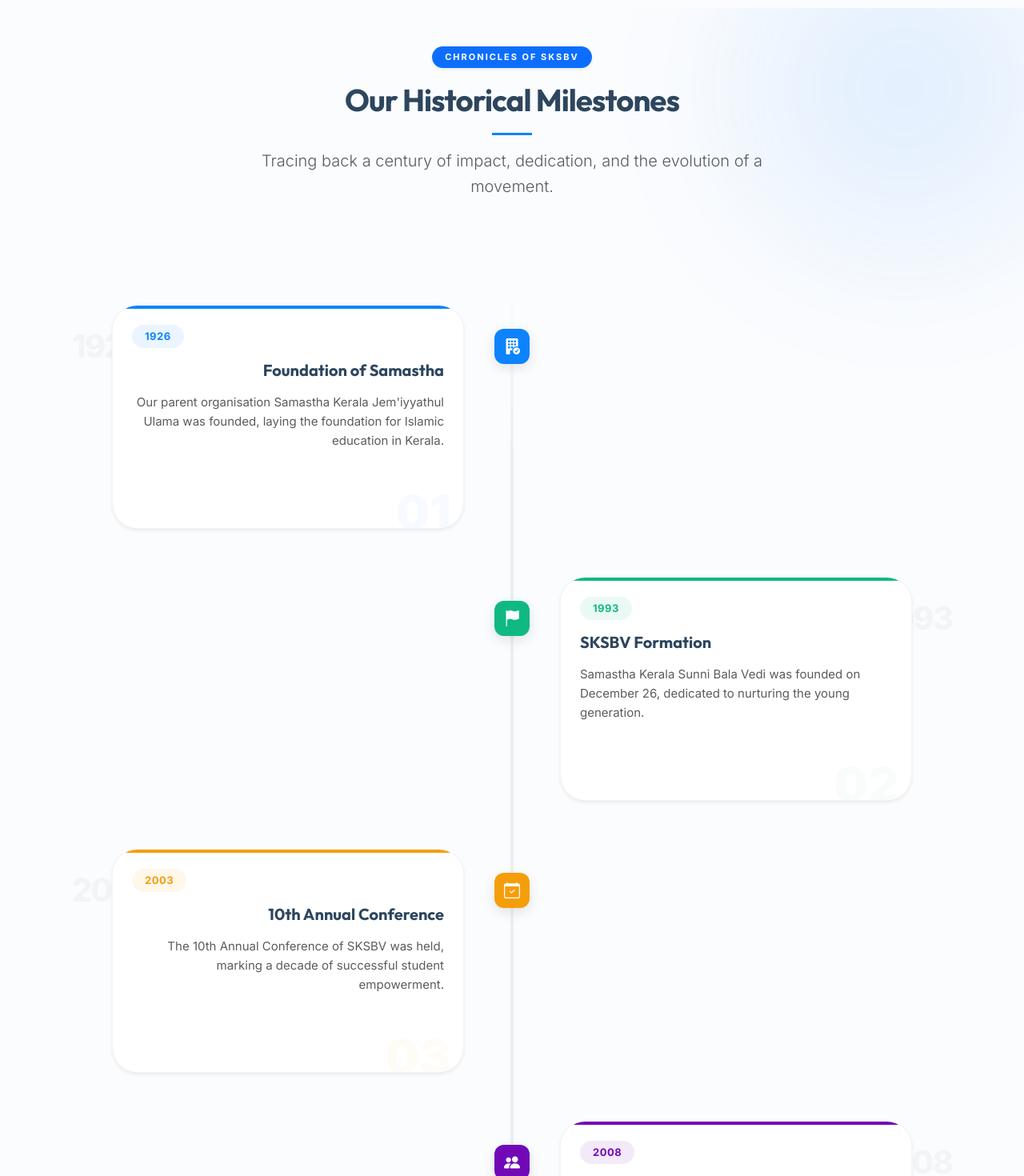
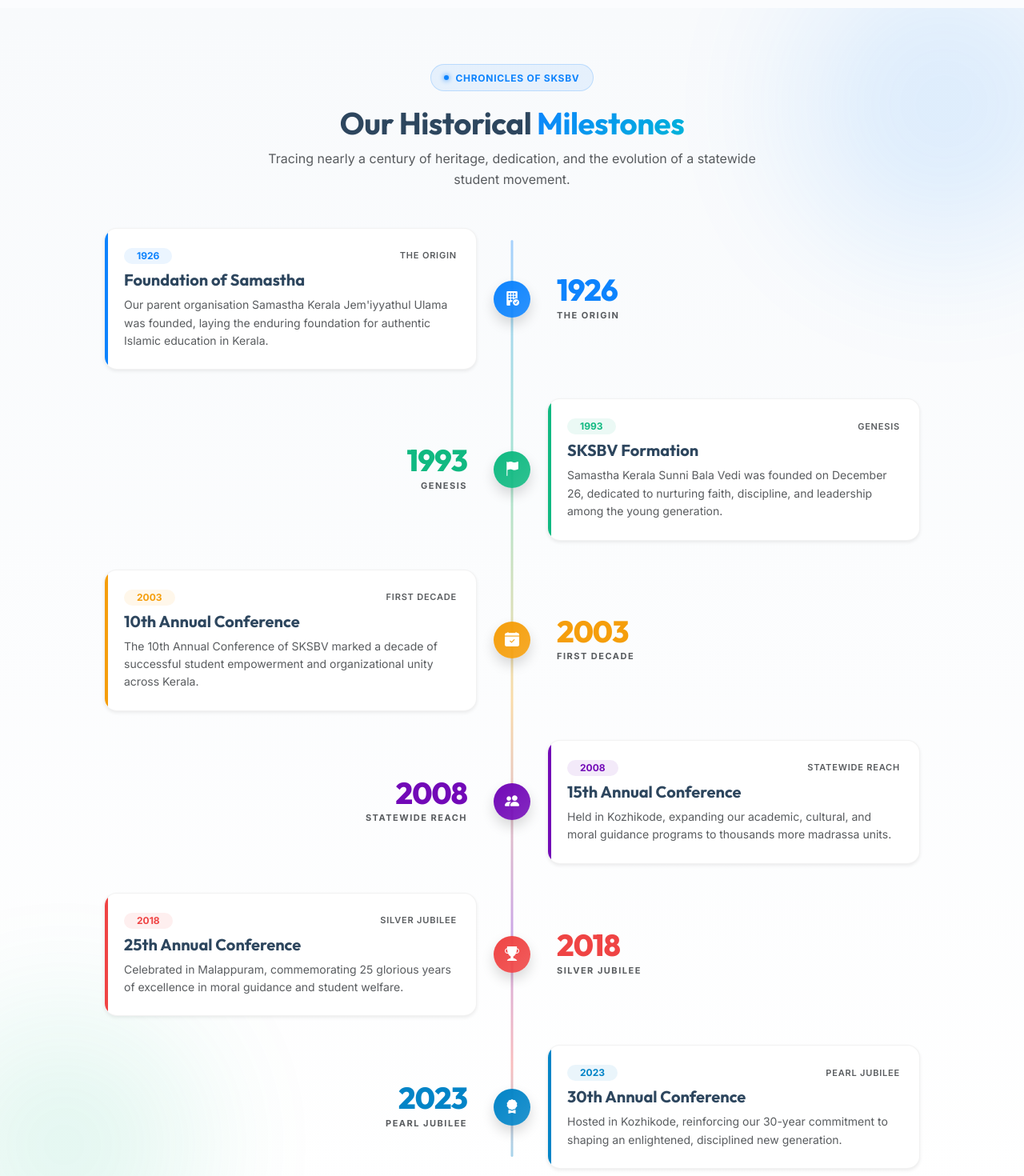
Before and after one commit to nishajtsraihsoft-ops/sksbv-state-frontend-web, a React (Vite) app in the folder react_backup/: page /about in a window 1280 px wide. Shown: the part 1700-3170 px from the top of the page at 80% size. Built offline with nearby package versions, Linux system fonts and the light colour scheme; a web font is replaced by a local one.

Commit message:
Redesign Milestones section with balanced gradient timeline and compact cards

```diff
--- a/react_backup/src/components/sections/MilestonesSection.jsx
+++ b/react_backup/src/components/sections/MilestonesSection.jsx
@@ -4,227 +4,321 @@ const MilestonesSection = () => {
     const milestones = [
         {
             year: "1926",
+            era: "The Origin",
             title: "Foundation of Samastha",
-            description: "Our parent organisation Samastha Kerala Jem'iyyathul Ulama was founded, laying the foundation for Islamic education in Kerala.",
+            description: "Our parent organisation Samastha Kerala Jem'iyyathul Ulama was founded, laying the enduring foundation for authentic Islamic education in Kerala.",
             icon: "bi-building-fill-check",
             color: "#0d83fd"
         },
         {
             year: "1993",
+            era: "Genesis",
             title: "SKSBV Formation",
-            description: "Samastha Kerala Sunni Bala Vedi was founded on December 26, dedicated to nurturing the young generation.",
+            description: "Samastha Kerala Sunni Bala Vedi was founded on December 26, dedicated to nurturing faith, discipline, and leadership among the young generation.",
             icon: "bi-flag-fill",
             color: "#10b981"
         },
         {
             year: "2003",
+            era: "First Decade",
             title: "10th Annual Conference",
-            description: "The 10th Annual Conference of SKSBV was held, marking a decade of successful student empowerment.",
-            icon: "bi-calendar-check",
+            description: "The 10th Annual Conference of SKSBV marked a decade of successful student empowerment and organizational unity across Kerala.",
+            icon: "bi-calendar-check-fill",
             color: "#f59e0b"
         },
         {
             year: "2008",
+            era: "Statewide Reach",
             title: "15th Annual Conference",
-            description: "The 15th Annual Conference was held at Kozhikode, expanding our reach to more educational units.",
+            description: "Held in Kozhikode, expanding our academic, cultural, and moral guidance programs to thousands more madrassa units.",
             icon: "bi-people-fill",
             color: "#7209b7"
         },
         {
             year: "2018",
-            title: "Silver Jubilee (25th)",
-            description: "25th Annual Conference held at Malappuram, celebrating 25 years of excellence in moral guidance.",
+            era: "Silver Jubilee",
+            title: "25th Annual Conference",
+            description: "Celebrated in Malappuram, commemorating 25 glorious years of excellence in moral guidance and student welfare.",
             icon: "bi-trophy-fill",
             color: "#ef4444"
         },
         {
             year: "2023",
+            era: "Pearl Jubilee",
             title: "30th Annual Conference",
-            description: "The 30th Annual Conference was held at Kozhikode, reinforcing our commitment to the new generation.",
+            description: "Hosted in Kozhikode, reinforcing our 30-year commitment to shaping an enlightened, disciplined new generation.",
             icon: "bi-award-fill",
-            color: "#1d4ed8"
+            color: "#0284c7"
         }
     ];
 
     return (
-        <section id="milestones" className="milestones-modern section py-5 light-background position-relative overflow-hidden">
-            {/* Visual background accents */}
-            <div className="modern-bg-circle circle-1"></div>
-            <div className="modern-bg-circle circle-2"></div>
+        <section id="milestones" className="milestones-redesign section position-relative overflow-hidden">
+            {/* Subtle Ambient Background Blobs */}
+            <div className="milestone-glow glow-top-right"></div>
+            <div className="milestone-glow glow-bottom-left"></div>
 
-            <div className="container" data-aos="fade-up">
-                <div className="section-title text-center mb-5">
-                    <span className="badge rounded-pill px-3 py-2 bg-primary mb-3 shadow-sm text-uppercase fw-bold" style={{ fontSize: '11px', letterSpacing: '2px', color: '#fff' }}>
-                        Chronicles of SKSBV
+            <div className="container position-relative z-1" data-aos="fade-up">
+                {/* Section Header */}
+                <div className="text-center mb-5">
+                    <span className="badge-pill-modern mb-3">
+                        <span className="badge-pill-dot"></span>
+                        <span>Chronicles of SKSBV</span>
                     </span>
-                    <h2 className="fw-bold mb-3 responsive-h2" style={{ color: 'var(--heading-color)', letterSpacing: '-1px' }}>Our Historical Milestones</h2>
-                    <p className="text-muted mx-auto lead" style={{ maxWidth: '650px' }}>Tracing back a century of impact, dedication, and the evolution of a movement.</p>
+                    <h2 className="fw-bold mb-2 responsive-h2" style={{ color: 'var(--heading-color)', letterSpacing: '-0.5px' }}>
+                        Our Historical <span className="gradient-text-primary">Milestones</span>
+                    </h2>
+                    <p className="text-muted mx-auto mb-0" style={{ maxWidth: '620px', fontSize: '1rem' }}>
+                        Tracing nearly a century of heritage, dedication, and the evolution of a statewide student movement.
+                    </p>
                 </div>
 
-                <div className="modern-timeline position-relative pt-4">
-                    {/* The Rail */}
-                    <div className="timeline-rail"></div>
+                {/* Balanced Gradient Timeline */}
+                <div className="timeline-container position-relative mx-auto">
+                    {/* Center Gradient Spine */}
+                    <div className="timeline-spine"></div>
 
-                    <div className="timeline-items">
-                        {milestones.map((item, idx) => (
-                            <div className={`timeline-item ${idx % 2 === 0 ? 'left' : 'right'}`} key={idx} data-aos={idx % 2 === 0 ? 'fade-right' : 'fade-left'}>
-                                {/* Floating Year (Desktop only) */}
-                                <div className="timeline-year-anchor">{item.year}</div>
+                    <div className="timeline-list">
+                        {milestones.map((item, idx) => {
+                            const isEven = idx % 2 === 0;
+                            return (
+                                <div
+                                    key={idx}
+                                    className={`timeline-row ${isEven ? 'row-left' : 'row-right'}`}
+                                    data-aos={isEven ? 'fade-right' : 'fade-left'}
+                                    data-aos-delay={(idx % 3) * 80}
+                                >
+                                    {/* Center Node */}
+                                    <div
+                                        className="timeline-node d-flex align-items-center justify-content-center shadow"
+                                        style={{
+                                            background: `linear-gradient(135deg, ${item.color}, ${item.color}dd)`,
+                                            boxShadow: `0 0 0 5px #ffffff, 0 8px 20px ${item.color}40`
+                                        }}
+                                    >
+                                        <i className={`bi ${item.icon}`}></i>
+                                    </div>
 
-                                {/* Connection Dot */}
-                                <div className="timeline-marker" style={{ backgroundColor: item.color }}>
-                                    <i className={`bi ${item.icon}`}></i>
-                                </div>
+                                    {/* Opposite Side Year & Era Callout (Desktop only) */}
+                                    <div className="timeline-opposite d-none d-lg-flex flex-column justify-content-center">
+                                        <div className="opposite-year" style={{ color: item.color }}>
+                                            {item.year}
+                                        </div>
+                                        <div className="opposite-era text-muted text-uppercase fw-bold">
+                                            {item.era}
+                                        </div>
+                                    </div>
 
-                                <div className="timeline-card-wrapper">
-                                    <div className="modern-card p-4 rounded-5 shadow-sm">
-                                        <div className="card-top-accent" style={{ background: item.color }}></div>
+                                    {/* Milestone Card */}
+                                    <div className="timeline-card-col">
+                                        <div
+                                            className="milestone-card p-4 rounded-4 bg-white shadow-sm position-relative overflow-hidden"
+                                            style={{ '--card-color': item.color }}
+                                        >
+                                            {/* Left / Top Colored Bar */}
+                                            <div className="card-accent-strip" style={{ background: item.color }}></div>
 
-                                        <div className="d-flex align-items-center mb-3">
-                                            <span className="year-pill px-3 py-1 rounded-pill" style={{ background: `${item.color}15`, color: item.color }}>
-                                                {item.year}
-                                            </span>
+                                            {/* Top Meta Row */}
+                                            <div className="d-flex align-items-center justify-content-between gap-2 mb-2">
+                                                <span
+                                                    className="badge rounded-pill px-3 py-1 fw-bold"
+                                                    style={{ background: `${item.color}15`, color: item.color, fontSize: '12px' }}
+                                                >
+                                                    {item.year}
+                                                </span>
+                                                <span className="text-muted text-uppercase fw-semibold" style={{ fontSize: '11px', letterSpacing: '0.8px' }}>
+                                                    {item.era}
+                                                </span>
+                                            </div>
+
+                                            <h3 className="h5 fw-bold mb-2" style={{ color: 'var(--heading-color)' }}>
+                                                {item.title}
+                                            </h3>
+                                            <p className="text-muted mb-0" style={{ fontSize: '14px', lineHeight: '1.6' }}>
+                                                {item.description}
+                                            </p>
                                         </div>
-
-                                        <h3 className="h5 fw-bold mb-3" style={{ color: 'var(--heading-color)' }}>{item.title}</h3>
-                                        <p className="text-muted mb-0 small-text">{item.description}</p>
-
-                                        <div className="card-footer-number" style={{ color: `${item.color}08` }}>0{idx + 1}</div>
                                     </div>
                                 </div>
-                            </div>
-                        ))}
+                            );
+                        })}
                     </div>
                 </div>
             </div>
 
             <style>{`
-                .milestones-modern {
-                    background-color: #fbfcfe;
-                    padding: 80px 0;
+                .milestones-redesign {
+                    background: linear-gradient(180deg, #f8fafc 0%, #ffffff 100%);
+                    padding: 70px 0;
                 }
-                @media (max-width: 768px) {
-                    .milestones-modern {
-                        padding: 40px 0;
-                    }
-                }
-                .modern-bg-circle {
+
+                .milestone-glow {
                     position: absolute;
                     border-radius: 50%;
-                    filter: blur(100px);
-                    z-index: 0;
-                    opacity: 0.1;
+                    filter: blur(90px);
+                    opacity: 0.12;
                     pointer-events: none;
                 }
-                .circle-1 { width: 400px; height: 400px; background: var(--accent-color); top: -100px; right: -50px; }
-                .circle-2 { width: 300px; height: 300px; background: #10b981; bottom: 0; left: -50px; }
+                .glow-top-right {
+                    width: 360px;
+                    height: 360px;
+                    background: #0d83fd;
+                    top: -60px;
+                    right: -80px;
+                }
+                .glow-bottom-left {
+                    width: 320px;
+                    height: 320px;
+                    background: #10b981;
+                    bottom: -60px;
+                    left: -80px;
+                }
 
-                .modern-timeline {
-                    max-width: 1000px;
-                    margin: 0 auto;
+                .timeline-container {
+                    max-width: 1020px;
                 }
-                .timeline-rail {
+
+                .timeline-spine {
                     position: absolute;
                     left: 50%;
-                    top: 0;
-                    bottom: 0;
-                    width: 4px;
-                    background: linear-gradient(to bottom, transparent, rgba(0,0,0,0.05) 10%, rgba(0,0,0,0.05) 90%, transparent);
+                    top: 15px;
+                    bottom: 15px;
+                    width: 3px;
                     transform: translateX(-50%);
-                    z-index: 1;
+                    background: linear-gradient(180deg, #0d83fd 0%, #10b981 25%, #f59e0b 50%, #7209b7 75%, #ef4444 90%, #0284c7 100%);
+                    border-radius: 4px;
+                    opacity: 0.35;
                 }
-                .timeline-items {
+
+                .timeline-row {
                     position: relative;
-                    z-index: 2;
-                }
-                .timeline-item {
-                    position: relative;
-                    margin-bottom: 60px;
-                    width: 50%;
-                }
-                .timeline-item.left { left: 0; padding-right: 60px; text-align: right; }
-                .timeline-item.right { left: 50%; padding-left: 60px; text-align: left; }
-
-                .timeline-marker {
-                    position: absolute;
-                    top: 30px;
-                    width: 44px;
-                    height: 44px;
-                    border-radius: 12px;
                     display: flex;
                     align-items: center;
-                    justify-content: center;
-                    color: #fff;
-                    font-size: 20px;
-                    box-shadow: 0 5px 15px rgba(0,0,0,0.1);
+                    justify-content: space-between;
+                    margin-bottom: 36px;
+                }
+                .timeline-row:last-child {
+                    margin-bottom: 0;
+                }
+
+                .timeline-node {
+                    position: absolute;
+                    left: 50%;
+                    transform: translateX(-50%);
+                    width: 46px;
+                    height: 46px;
+                    border-radius: 50%;
+                    color: #ffffff;
+                    font-size: 18px;
                     z-index: 3;
-                    transition: transform 0.3s ease;
+                    transition: transform 0.3s cubic-bezier(0.16, 1, 0.3, 1);
                 }
-                .left .timeline-marker { right: -22px; }
-                .right .timeline-marker { left: -22px; }
+                .timeline-row:hover .timeline-node {
+                    transform: translateX(-50%) scale(1.12);
+                }
 
-                .timeline-year-anchor {
-                    position: absolute;
-                    top: 32px;
-                    font-size: 2.5rem;
+                .timeline-card-col {
+                    width: calc(50% - 44px);
+                }
+
+                .timeline-opposite {
+                    width: calc(50% - 44px);
+                }
+
+                /* Left Row: Card on Left, Year Callout on Right */
+                .row-left .timeline-card-col {
+                    order: 1;
+                }
+                .row-left .timeline-opposite {
+                    order: 2;
+                    align-items: flex-start;
+                    padding-left: 12px;
+                }
+
+                /* Right Row: Year Callout on Left, Card on Right */
+                .row-right .timeline-opposite {
+                    order: 1;
+                    align-items: flex-end;
+                    padding-right: 12px;
+                    text-align: right;
+                }
+                .row-right .timeline-card-col {
+                    order: 2;
+                }
+
+                .opposite-year {
+                    font-size: 2.35rem;
                     font-weight: 800;
-                    color: rgba(0,0,0,0.03);
                     line-height: 1;
-                    letter-spacing: -2px;
-                    transition: all 0.4s ease;
+                    letter-spacing: -1px;
+                    font-family: var(--heading-font);
                 }
-                .left .timeline-year-anchor { left: 0; transform: translateX(-50px); }
-                .right .timeline-year-anchor { right: 0; transform: translateX(50px); }
+                .opposite-era {
+                    font-size: 11px;
+                    letter-spacing: 1.5px;
+                    margin-top: 4px;
+                }
 
-                .modern-card {
-                    background: #ffffff;
-                    border: 1px solid rgba(0,0,0,0.04);
-                    position: relative;
-                    overflow: hidden;
-                    transition: all 0.3s ease;
-                    min-height: 280px;
-                    display: flex;
-                    flex-direction: column;
+                .milestone-card {
+                    border: 1px solid rgba(0, 0, 0, 0.05) !important;
+                    transition: all 0.3s cubic-bezier(0.16, 1, 0.3, 1);
                 }
-                .card-top-accent {
+                .milestone-card:hover {
+                    transform: translateY(-4px);
+                    box-shadow: 0 18px 35px -10px rgba(13, 131, 253, 0.14) !important;
+                    border-color: rgba(13, 131, 253, 0.2) !important;
+                }
+
+                .card-accent-strip {
                     position: absolute;
                     top: 0;
                     left: 0;
-                    width: 100%;
-                    height: 4px;
+                    bottom: 0;
+                    width: 4px;
                 }
-                .card-footer-number {
-                    position: absolute;
-                    bottom: -10px;
-                    right: 15px;
-                    font-size: 60px;
-                    font-weight: 900;
-                    line-height: 1;
-                    user-select: none;
-                }
-                .year-pill { font-size: 13px; font-weight: 700; letter-spacing: 0.5px; }
-                .small-text { font-size: 15px; line-height: 1.6; }
 
-                /* Hovers */
-                .timeline-item:hover .timeline-marker { transform: rotate(15deg) scale(1.1); }
-                .timeline-item:hover .modern-card { transform: translateY(-5px); box-shadow: 0 15px 35px rgba(0,0,0,0.08) !important; }
-                .timeline-item:hover .timeline-year-anchor { color: rgba(0,0,0,0.08); transform: scale(1.1) rotate(-5deg); }
-
+                /* Tablet & Mobile Responsive */
                 @media (max-width: 991px) {
-                    .timeline-rail { left: 20px; transform: none; }
-                    .timeline-item { width: 100%; padding-left: 50px !important; padding-right: 0 !important; text-align: left !important; margin-bottom: 40px; }
-                    .timeline-item.right { left: 0; }
-                    .timeline-marker { left: -2px !important; top: 15px; width: 40px; height: 40px; }
-                    .timeline-year-anchor { display: none; }
-                    .modern-card { min-height: auto; padding: 1.5rem !important; }
-                    .card-footer-number { font-size: 40px; bottom: -5px; right: 10px; }
+                    .milestones-redesign {
+                        padding: 50px 0;
+                    }
+                    .timeline-spine {
+                        left: 20px;
+                        transform: none;
+                    }
+                    .timeline-row {
+                        justify-content: flex-start;
+                        padding-left: 54px;
+                        margin-bottom: 24px;
+                    }
+                    .timeline-node {
+                        left: 20px;
+                        width: 40px;
+                        height: 40px;
+                        font-size: 16px;
+                    }
+                    .timeline-card-col {
+                        width: 100%;
+                    }
                 }
 
                 @media (max-width: 575px) {
-                    .timeline-rail { left: 15px; }
-                    .timeline-item { padding-left: 40px !important; }
-                    .timeline-marker { left: -5px !important; width: 36px; height: 36px; font-size: 16px; }
-                    .modern-card h3 { font-size: 1.1rem !important; }
+                    .timeline-spine {
+                        left: 16px;
+                    }
+                    .timeline-row {
+                        padding-left: 44px;
+                        margin-bottom: 20px;
+                    }
+                    .timeline-node {
+                        left: 16px;
+                        width: 34px;
+                        height: 34px;
+                        font-size: 14px;
+                    }
+                    .milestone-card {
+                        padding: 1rem 1.15rem !important;
+                    }
                 }
             `}</style>
         </section>
```
